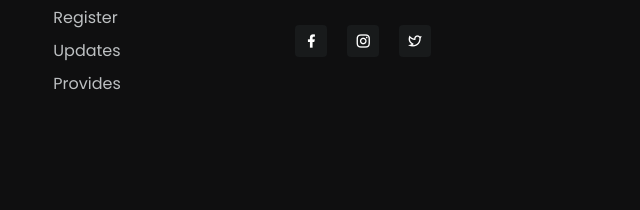
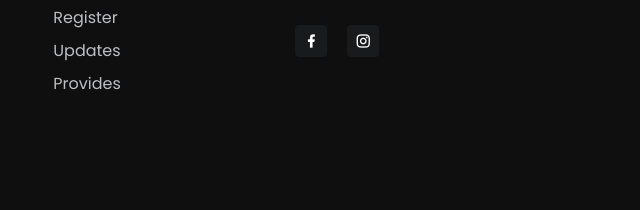
Before and after one commit to duc-thanh-2303/luxy_men, a plain HTML site: page index.html in a window 1280 px wide. Shown: the part 3849-4059 px from the top of the page, 483-1123 px from the left. Drawn offline with nearby package versions, Linux system fonts and the light colour scheme.

Commit message:
fix product

```diff
--- a/index.html
+++ b/index.html
@@ -295,9 +295,9 @@
                         <a href="https://www.instagram.com/" target="_blank" class="footer__social-link">
                             <i class="ri-instagram-line"></i>
                         </a>
-                        <a href="https://twitter.com/" target="_blank" class="footer__social-link">
+                        <!-- <a href="https://twitter.com/" target="_blank" class="footer__social-link">
                             <i class="ri-twitter-line"></i>
-                        </a>
+                        </a> -->
                     </div>
                 </div>
             </div>
```
